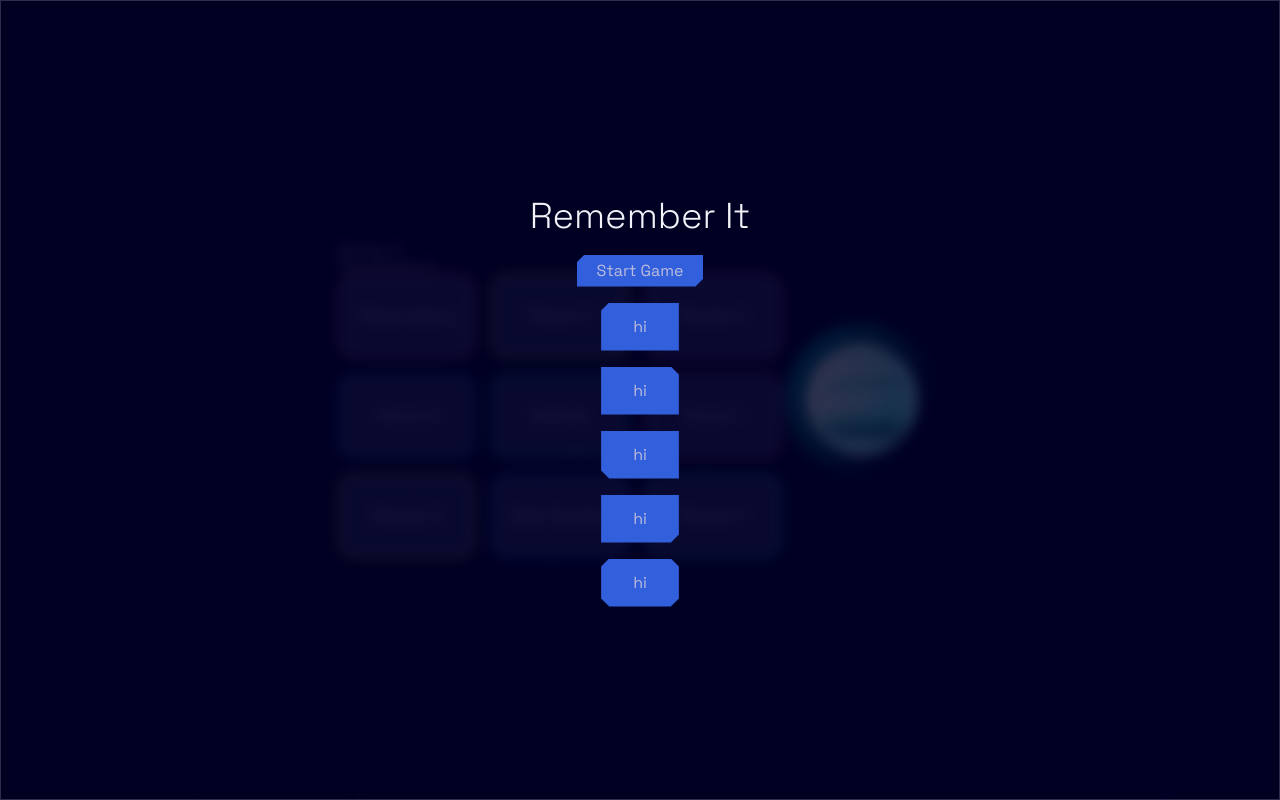
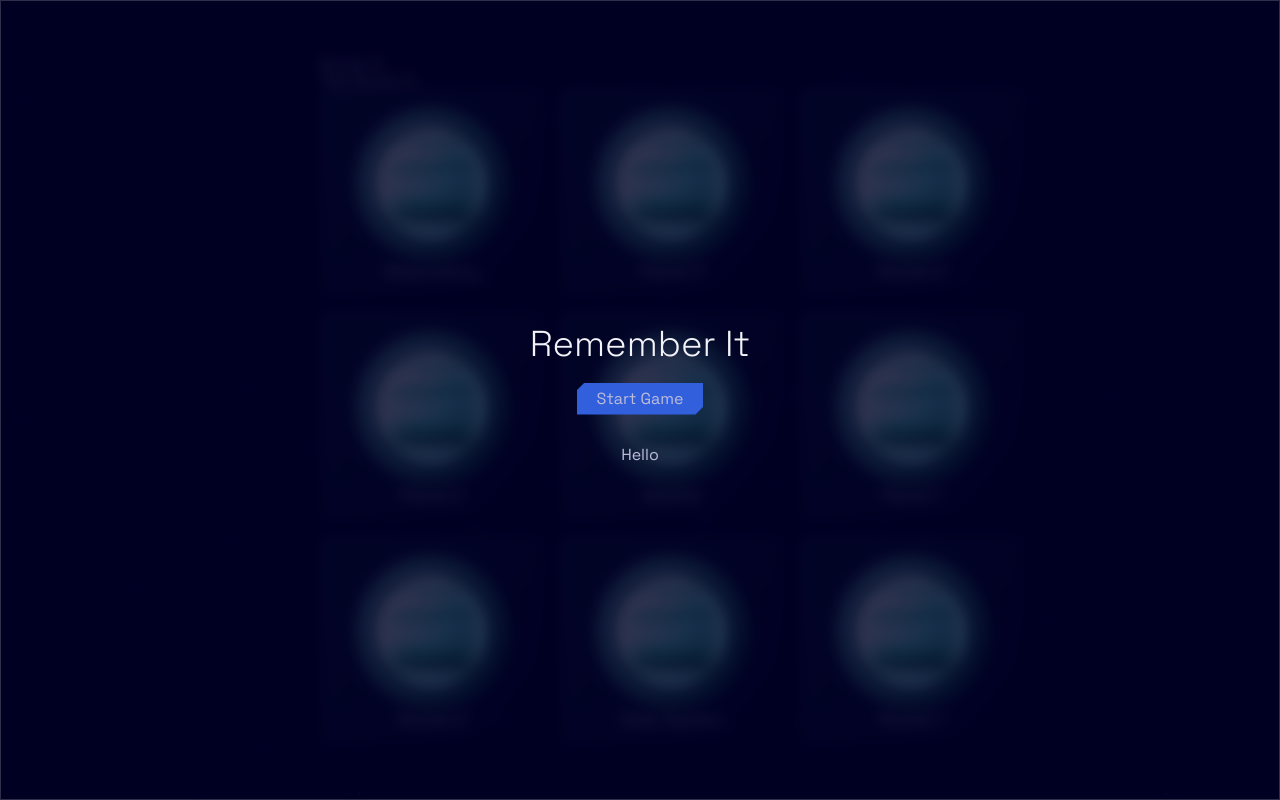
Before and after one commit to acarlie/remember-it-again, a React (Create React App) app: page / in a window 1280 px wide. Built offline with nearby package versions, Linux system fonts and the light colour scheme.

Commit message:
wip(tiles)

```diff
--- a/src/components/clipped-card.tsx
+++ b/src/components/clipped-card.tsx
@@ -1,25 +1,39 @@
 /** @jsxImportSource @emotion/react */
 
 import { css } from '@emotion/react'
-import { theme } from '../theme'
+import { theme, updateOpacity } from '../theme'
 
-type ClippedCardProps = {
+type Corners = {
     tl?: boolean
     tr?: boolean
     bl?: boolean
     br?: boolean
 }
 
-const clipped = ({ tl, tr, bl, br }: ClippedCardProps) => css`
-     background: ${theme.color.primary};
+interface ClippedCardProps extends Corners {
+    blur?: boolean
+    children: React.ReactNode
+}
+
+const blurEffect = css`
+    backdrop-filter: blur( 6.5px );
+    -webkit-backdrop-filter: blur( 6.5px );
+    background: linear-gradient(130deg,  hsla(173deg, 100%, 80%, .1), ${updateOpacity(theme.color.neutral100, 0)}) ;
+    box-shadow: 0 8px 32px 0 rgba( 31, 38, 135, 0.37 );
+`
+// const wrap = css`
+//     filter: drop-shadow(0px -2px 0 rgba(255, 0, 0, 0.5)) drop-shadow(0px 2px 0 rgba(255, 0, 0, 0.5)) drop-shadow(2px 0px 0 rgba(255, 0, 0, 1))  drop-shadow(-2px 0px 0 rgba(255, 0, 0, 1));
+// `
+
+const clipped = ({ tl, tr, bl, br }: Corners) => css`
      padding: 1rem 2rem;
-     clip-path: polygon(${tl ? '8px' : 0} 0, ${tr ? 'calc(100% - 8px) 0' : '100% 0'}, ${tr && '100% 8px,'} 100% ${br ? 'calc(100% - 8px)' : '100%'} ${br && ', calc(100% - 8px) 100%'}, ${bl ? '8px' : 0} 100% ${bl && ', 0 calc(100% - 8px)'} ${tl && ', 0 8px'});
+     clip-path: polygon(${tl ? '0 8px, 8px 0,' : '0 0,'} ${tr ? 'calc(100% - 8px) 0, 100% 8px,' : '100% 0,'} ${br ? '100% calc(100% - 8px), calc(100% - 8px) 100%,' : '100% 100%,'}  ${bl ? '8px 100%, 0 calc(100% - 8px)' : '0 100%'});
 `
 
-export const ClippedCard = ({ tl, tr, bl, br }: ClippedCardProps) => {
+export const ClippedCard = ({ tl, tr, bl, br, blur, children }: ClippedCardProps) => {
     return (
-        <div css={clipped({ tl, tr, bl, br })}>
-            hi
+        <div css={[clipped({ tl, tr, bl, br }), blur && blurEffect]}>
+            {children}
         </div>
     )
 }
--- a/src/components/modal.tsx
+++ b/src/components/modal.tsx
@@ -15,8 +15,8 @@ const modalWrapper = css`
     backdrop-filter: blur( 6.5px );
     -webkit-backdrop-filter: blur( 6.5px );
     background: ${updateOpacity(theme.color.neutral0, .8)};
+    box-shadow: 0 8px 32px 0 rgba( 31, 38, 135, 0.37 );
     border: 1px solid rgba( 255, 255, 255, 0.18 );
-    box-shadow: 0 8px 32px 0 rgba( 31, 38, 135, 0.37 );
     height: 100vh;
     justify-content: center;
     left: 0;
--- a/src/components/planets/planet-one.tsx
+++ b/src/components/planets/planet-one.tsx
@@ -29,7 +29,7 @@ const atmosphere1 = css`
     left: 0;
     width: 100%;
     height: 100%;
-    background: linear-gradient(125deg, hsl(173deg, 25%, 96%), hsl(187deg, 80%, 20%));
+    background: linear-gradient(125deg, hsl(173deg, 25%, 80%), hsl(173deg, 100%, 10%));
     mix-blend-mode: hard-light;
     opacity: .9;
 `
--- a/src/components/tile.tsx
+++ b/src/components/tile.tsx
@@ -3,6 +3,8 @@ import * as React from 'react'
 import { css } from '@emotion/react'
 import { Color, theme } from '../theme/theme'
 import { OptionData } from '../game/game.definitions'
+import { ClippedCard } from './clipped-card'
+import { PlanetOne } from './planets/planet-one'
 
 const tileStyle = (color: Color) => css`
     background: ${theme.color.neutral200};
@@ -22,8 +24,11 @@ type TileProps = OptionData & React.ButtonHTMLAttributes<HTMLButtonElement>
 
 export const Tile = ({ label, color, ...props }: TileProps) => {
     return (
-        <button css={tileStyle(color)} {...props}>
-            {label}
+        <button {...props}>
+            <ClippedCard tl blur>
+                <PlanetOne />
+                {label}
+            </ClippedCard>
         </button>
     )
 }
--- a/src/game/game.tsx
+++ b/src/game/game.tsx
@@ -6,7 +6,6 @@ import { Tile, Modal, Button } from '../components'
 import { useModal } from '../hooks'
 import * as React from 'react'
 import { StarField } from '../components/star-field'
-import { PlanetOne } from '../components/planets/planet-one'
 import { ClippedCard } from '../components/clipped-card'
 
 const main = css`
@@ -66,14 +65,9 @@ export const Game = () => {
                     {options.map(tile => <Tile key={tile.label} {...tile} onClick={() => checkAnswer(tile.label)} />)}
                 </section>
             </div>
-            <PlanetOne />
             <Modal isOpen={isStartModalOpen} toggle={toggleStartModal} title='Remember It'>
                 <Button variant='primary' onClick={start}>Start Game</Button>
-                <ClippedCard tl />
-                <ClippedCard tr />
-                <ClippedCard bl />
-                <ClippedCard br />
-                <ClippedCard tl tr bl br />
+                <ClippedCard>Hello</ClippedCard>
             </Modal>
             <Modal isOpen={isWinModalOpen} toggle={toggleWinModal} title="You Won!">
                 <Button variant='primary' onClick={restart}>New Game</Button>
```
